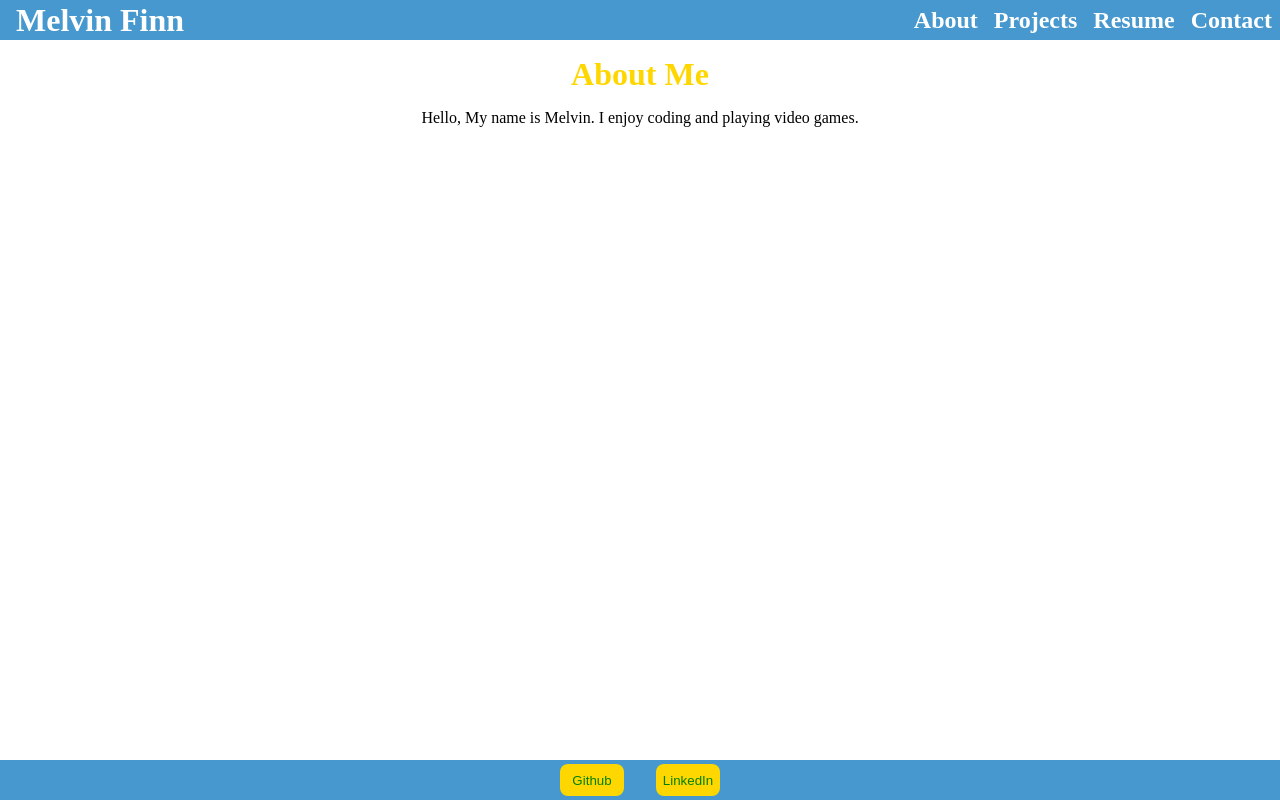
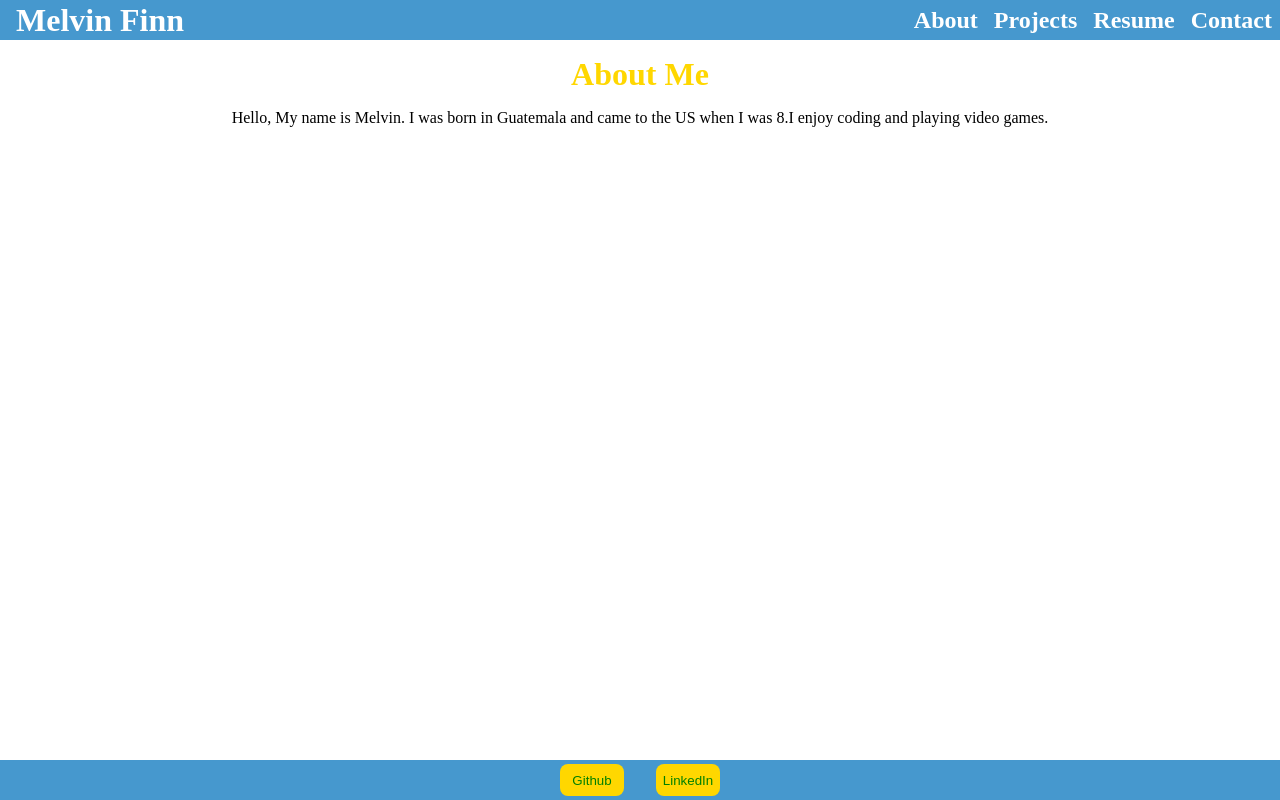
Before and after one commit to campe0n/react, a JavaScript app: page /about in a window 1280 px wide. Built offline with nearby package versions, Linux system fonts and the light colour scheme; the HTML template or start-up script is replaced by a standard one.

Commit message:
added readme

```diff
--- a/src/components/About.js
+++ b/src/components/About.js
@@ -9,7 +9,8 @@ export default function About() {
     <div>
       <h2>About Me</h2>
       <p style={styles.p}>
-        Hello, My name is Melvin. I enjoy coding and playing video games.
+        Hello, My name is Melvin. I was born in Guatemala and came to the US
+        when I was 8.I enjoy coding and playing video games.
       </p>
     </div>
   );
```
Also changed, not shown: src/images/ss.PNG (added), 1 other file (tests, documents, lock files or other folders).
